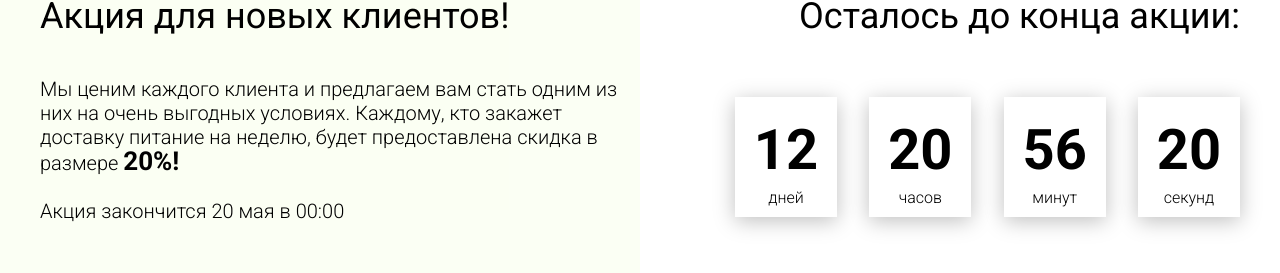
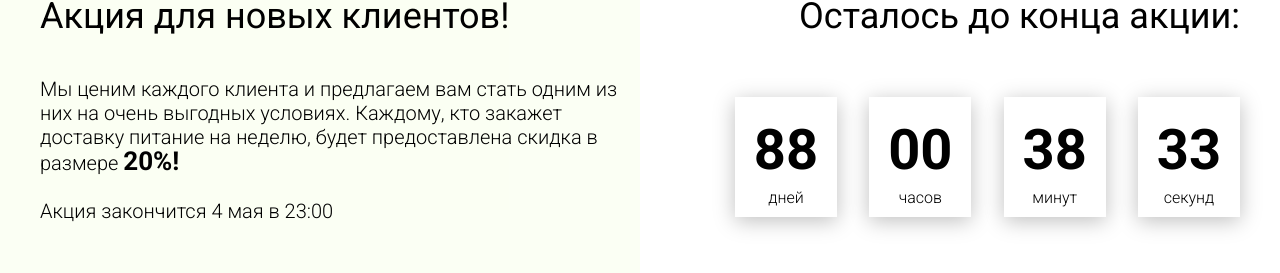
Before and after one commit to Daniel-1703/Food-project, a plain HTML site: page index.html in a window 1280 px wide. Shown: the part 3601-3874 px from the top of the page. Drawn offline with Linux system fonts and the light colour scheme.

Commit message:
add timer

```diff
--- a/index.html
+++ b/index.html
@@ -242,7 +242,7 @@
                     Мы ценим каждого клиента и предлагаем вам стать одним из них на очень выгодных условиях.
                     Каждому, кто закажет доставку питание на неделю, будет предоставлена скидка в размере <span>20%!</span>
                     <br><br>
-                    Акция закончится 20 мая в 00:00
+                    Акция закончится 4 мая в 23:00
                 </div>
             </div>
             <div class="promotion__timer">
--- a/js/script.js
+++ b/js/script.js
@@ -1,4 +1,6 @@
 window.addEventListener('DOMContentLoaded', () => {
+
+    //Tabs
 
     const tabs = document.querySelectorAll('.tabheader__item'),
           tabsContent = document.querySelectorAll('.tabcontent'),
@@ -36,4 +38,60 @@
             });
         }
     });
+
+
+    //Timer
+
+    const deadLine = '2021-05-04';
+
+    function getTimeRemaining(endtime) {
+        const t = Date.parse(endtime) - Date.parse(new Date()),
+              days = Math.floor(t / (1000 * 60 * 60 * 24)),
+              hours = Math.floor((t / 1000 * 60 * 60) % 24),
+              minutes = Math.floor((t / 1000 / 60) % 60),
+              seconds = Math.floor((t / 1000) % 60);
+
+        return {
+            'total': t,
+            'days': days,
+            'hours': hours,
+            'minutes': minutes,
+            'seconds': seconds
+        };
+    }
+
+    function getZero(num) {
+        if (num >= 0 && num < 10) {
+            return `0${num}`;
+        } else {
+            return num;
+        }
+    }
+
+    function setClock(selector, endtime) {
+        const timer = document.querySelector(selector),
+              days = timer.querySelector('#days'),
+              hours = timer.querySelector('#hours'),
+              minutes = timer.querySelector('#minutes'),
+              seconds = timer.querySelector('#seconds'),
+              timeInterval = setInterval(updateClock, 1000);
+
+        updateClock();
+
+
+        function updateClock() {
+            const t = getTimeRemaining(endtime);
+
+            days.innerHTML = getZero(t.days);
+            hours.innerHTML = getZero(t.hours);
+            minutes.innerHTML = getZero(t.minutes);
+            seconds.innerHTML = getZero(t.seconds);
+
+            if (t.total <= 0) {
+                clearInterval(clearInterval);
+            }
+        }
+    }
+
+    setClock('.timer', deadLine);
 });
```
